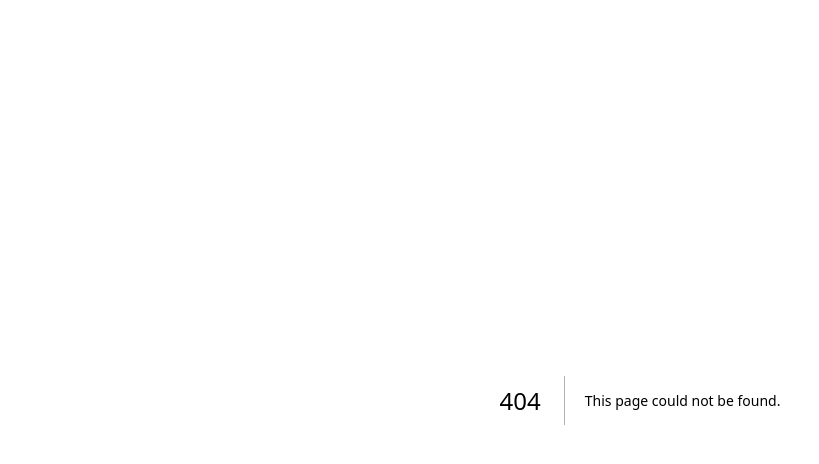
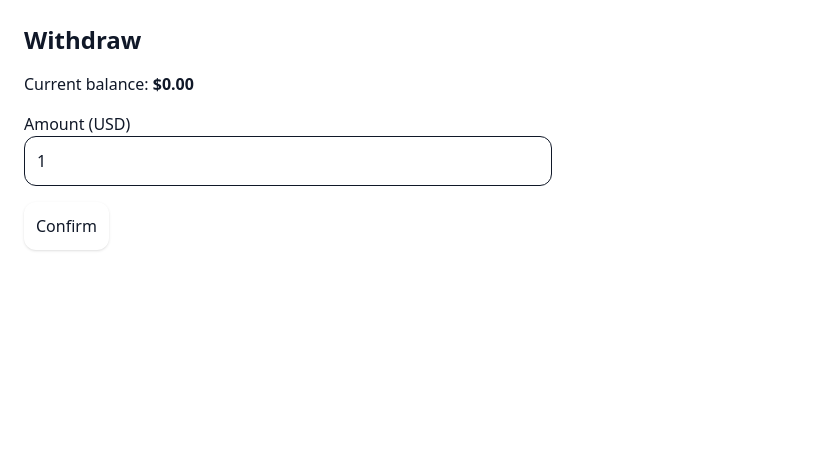
Before and after one commit to mhibajene/hedgr-copilot, a Next.js app in the folder apps/frontend/: page /withdraw in a window 1280 px wide. Before the commit this address had no page. Shown: the top 464 px of the page, without its empty margins (0-819 px from the left). Built offline with nearby package versions, Linux system fonts and the light colour scheme.

Commit message:
feat(payments): withdraw stub (MoMo mock)

```diff
--- /dev/null
+++ b/apps/frontend/app/(app)/withdraw/page.tsx
@@ -0,0 +1,69 @@
+'use client';
+
+import { useState, useEffect } from 'react';
+
+import { withdrawMock } from '../../../lib/payments/withdraw.mock';
+
+import { useWalletStore } from '../../../lib/state/wallet';
+
+export default function WithdrawPage() {
+  const balance = useWalletStore((s) => s.usdBalance);
+  const debit = useWalletStore((s) => s.debitUSD);
+  const [usd, setUsd] = useState(1);
+  const [txId, setTxId] = useState<string | null>(null);
+  const [status, setStatus] = useState<'IDLE' | 'PENDING' | 'CONFIRMED'>('IDLE');
+
+  useEffect(() => {
+    if (!txId) return;
+
+    const h = setInterval(async () => {
+      const s = await withdrawMock.status(txId);
+      if (s === 'CONFIRMED') {
+        clearInterval(h);
+        debit(usd);
+        // Force-flush persisted wallet state so that navigating to /dashboard
+        // immediately after this page shows the correct balance, even if the
+        // zustand persistence layer hasn't flushed yet.
+        try {
+          if (typeof window !== 'undefined') {
+            const next = useWalletStore.getState().usdBalance;
+            window.localStorage.setItem('hedgr:wallet', JSON.stringify({ state: { usdBalance: +next.toFixed(2) }, version: 0 }));
+          }
+        } catch {
+          // Intentionally ignore storage write errors (e.g., disabled storage in CI)
+          void 0;
+        }
+        setStatus('CONFIRMED');
+      }
+    }, 500);
+
+    return () => clearInterval(h);
+  }, [txId, debit, usd]);
+
+  const confirm = async () => {
+    if (usd <= 0 || usd > balance) return;
+
+    setStatus('PENDING');
+    const tx = await withdrawMock.createWithdraw(usd);
+    setTxId(tx.id);
+  };
+
+  return (
+    <main className="p-6 space-y-4 max-w-xl">
+      <h1 className="text-2xl font-semibold">Withdraw</h1>
+      <div>Current balance: <strong>${balance.toFixed(2)}</strong></div>
+      <div className="block space-y-2">
+        <label htmlFor="amount-usd">Amount (USD)</label>
+        <input
+          id="amount-usd"
+          type="number"
+          value={usd}
+          onChange={(e) => setUsd(Number(e.target.value || 0))}
+          className="border rounded-xl p-3 w-full"
+        />
+      </div>
+      <button onClick={confirm} disabled={status==='PENDING' || usd<=0 || usd>balance} className="rounded-xl p-3 shadow">{status==='PENDING'?'Processing…':'Confirm'}</button>
+      {status==='CONFIRMED' && <div className="text-green-600">Withdraw CONFIRMED</div>}
+    </main>
+  );
+}
--- /dev/null
+++ b/apps/frontend/lib/payments/withdraw.mock.ts
@@ -0,0 +1,20 @@
+'use client';
+
+export type WithdrawStatus = 'PENDING' | 'CONFIRMED' | 'FAILED';
+
+export type WithdrawTx = { id: string; amountUSD: number; createdAt: number };
+
+const reg = new Map<string, { status: WithdrawStatus }>();
+
+const uid = () => Math.random().toString(36).slice(2);
+
+export const withdrawMock = {
+  async createWithdraw(amountUSD: number): Promise<WithdrawTx> {
+    const id = uid();
+    reg.set(id, { status: 'PENDING' });
+    const delay = Math.min(5000, 1000 + Math.floor(Math.random() * 3000));
+    setTimeout(() => reg.set(id, { status: 'CONFIRMED' }), delay);
+    return { id, amountUSD, createdAt: Date.now() };
+  },
+  async status(id: string): Promise<WithdrawStatus> { return reg.get(id)?.status ?? 'FAILED'; },
+};
```
Also changed, not shown: 1 other file (tests, documents, lock files or other folders).
